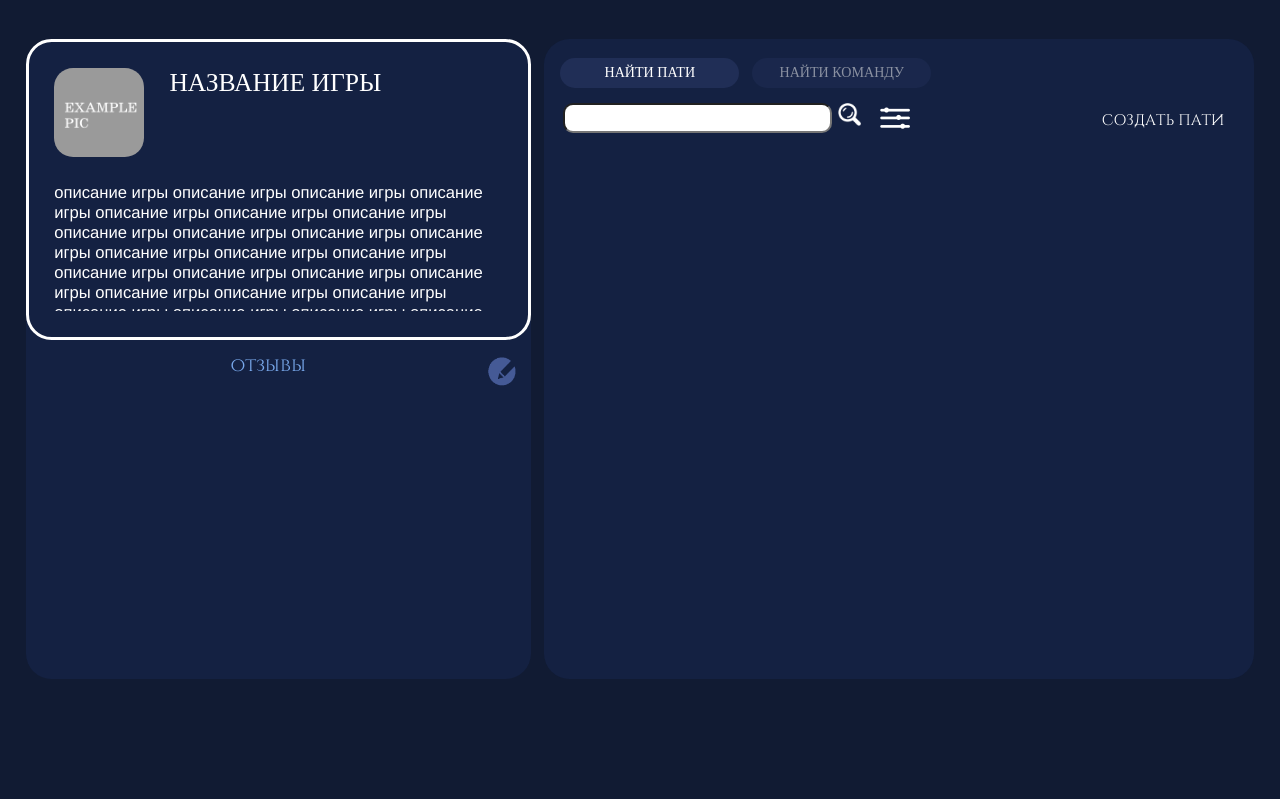
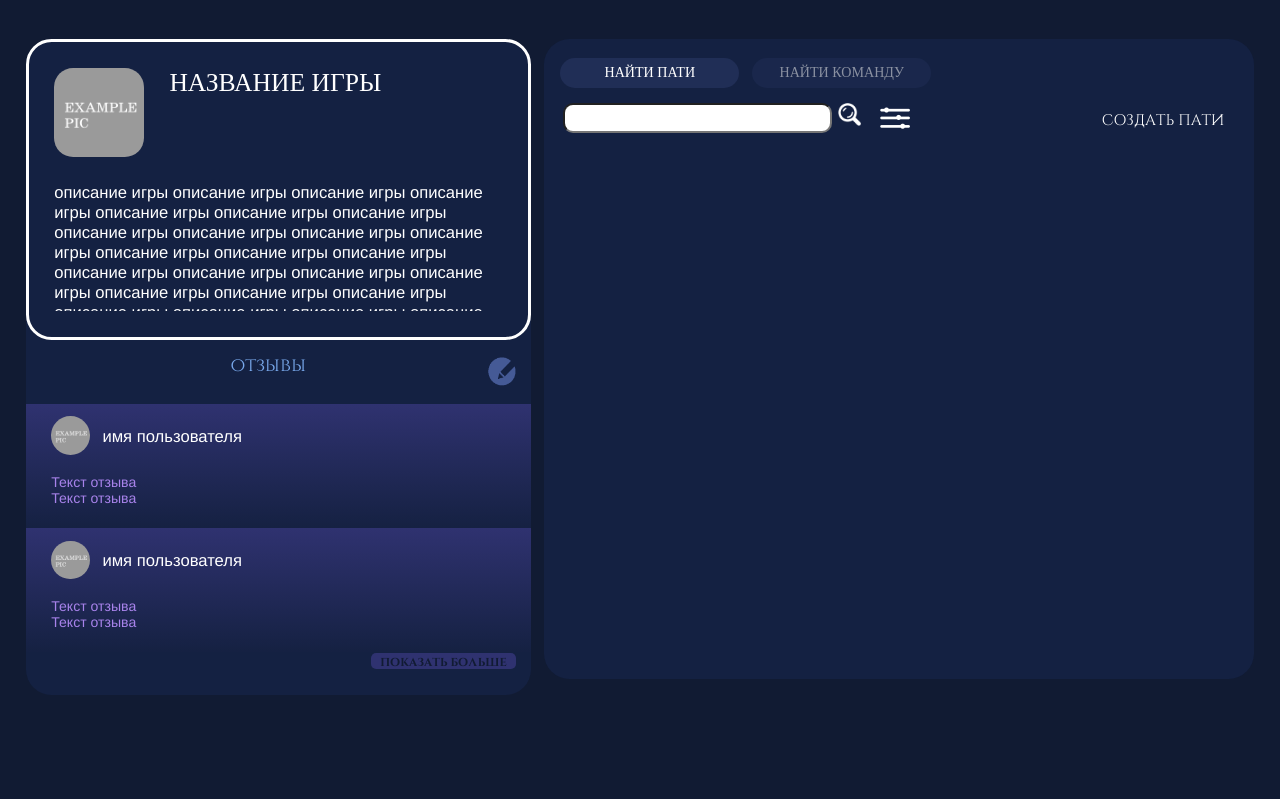
Before and after one commit to xxxmkxxx/TeamSE, a PHP site: page /Application/Src/html/game.html in a window 1280 px wide. Shown: the part 75-874 px from the top of the page. Run offline with PHP 8.4, Linux system fonts and the light colour scheme; data comes from the database, SQL or seed files in the repository; data that the repository does not hold is empty; some web fonts are replaced.

Commit message:
добавлена кнопка показать больше отзывов

```diff
--- a/Application/Src/Css/game.css
+++ b/Application/Src/Css/game.css
@@ -506,7 +506,7 @@ main{
 	border-style: solid;
 	border-radius: 2.5vw;
 	border-color: #4092F7;
-	border-width: 0.5vw;
+	border-width: 0.35vw;
 	opacity: 90%;
 	margin-left: 46vw;
 	margin-top: 4vw;
@@ -937,6 +937,19 @@ outline: none;
 	color: #76D874;
 }
 
+.button_show_more{
+	background-color: #2F3270;
+	border: none;
+	font-family: MainBoldFont;
+	font-size: 0.9vw;
+	padding: 0.1vw 0.7vw 0.1vw 0.7vw;
+	border-radius: 0.4vw;
+	margin-left: 27vw;
+	color: #111b33;
+	margin-bottom: 2vw;
+	cursor: pointer;
+}
+
 .vl {
     border-left: 2px solid green;
     height: 100vh;
--- a/Application/Src/html/game.html
+++ b/Application/Src/html/game.html
@@ -231,9 +231,50 @@
 
 
 					<div class = "review_block2" id="review_block2">
+						<div class="comment"> <!-- 1 отзыв ( пример ) -->
 
+							<div class="author_data">
+
+								<span class="author_icon">
+									<img src="../images/example_pic.png">
+								</span>
+
+								<span class="author_name"> имя пользователя  </span>
+
+							</div>
+
+							<div class="comment_text">
+								Текст отзыва <br>
+								Текст отзыва
+							</div>
+
+						</div>
+					</div>
+
+					<div class = "review_block2" id="review_block2">
+						<div class="comment"> <!-- 1 отзыв ( пример ) -->
+
+							<div class="author_data">
+
+								<span class="author_icon">
+									<img src="../images/example_pic.png">
+								</span>
+
+								<span class="author_name"> имя пользователя  </span>
+
+							</div>
+
+							<div class="comment_text">
+								Текст отзыва <br>
+								Текст отзыва
+							</div>
+
+						</div>
 					</div>
 				</div>
+
+				<button class = "button_show_more"> ПОКАЗАТЬ БОЛЬШЕ </button>
+
 			</span>
 
 			<span class = "section2">
```
